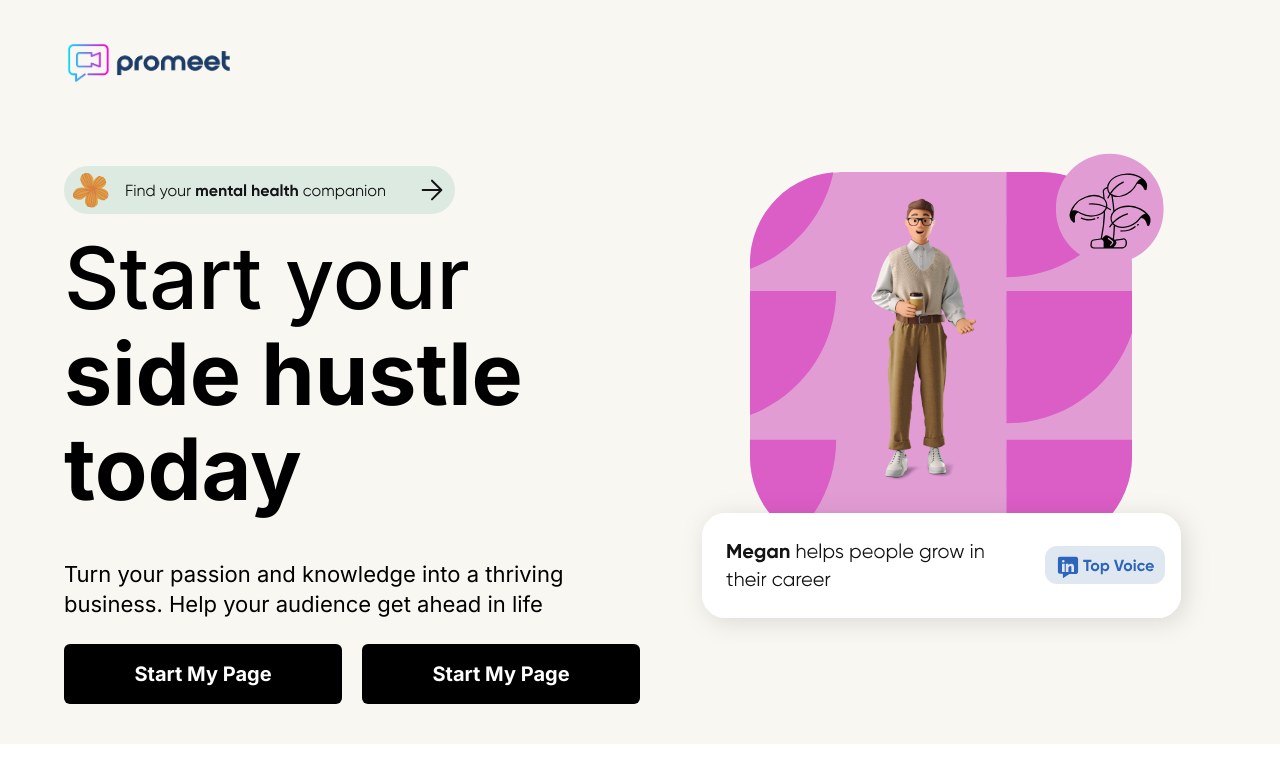
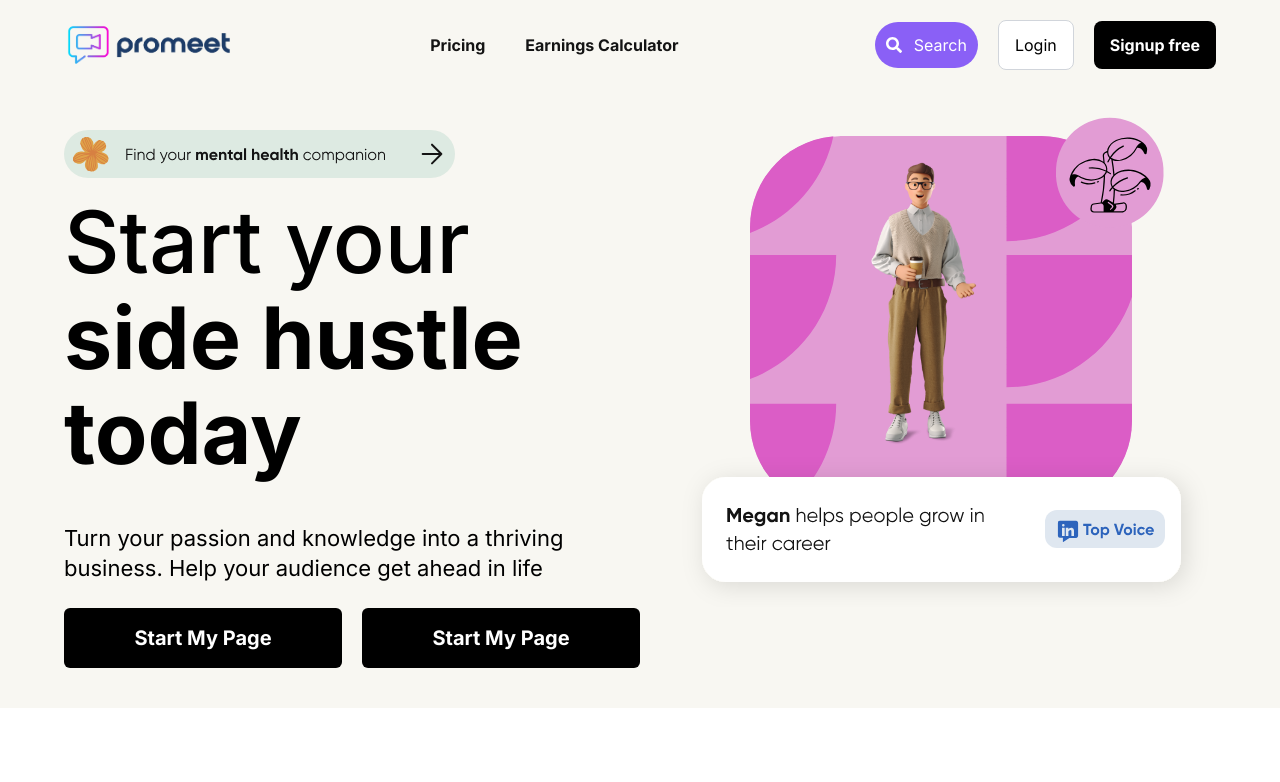
Before and after one commit to suraj270702/pro-meet, a Next.js app: page / in a window 1280 px wide. Shown: the top 782 px of the page. Built offline with nearby package versions, Linux system fonts and the light colour scheme.

Commit message:
navbar completed

```diff
--- a/components/Navbar.tsx
+++ b/components/Navbar.tsx
@@ -1,12 +1,30 @@
 import React from "react";
 import logoImg from "../img/logo-promeet-light-9f47740a.webp";
 import Image from "next/image";
+import Link from "next/link";
 
 const Navbar = () => {
   return (
-    <div className="mb-5 lg:mb-10 py-5 lg:py-10">
-      <div>
+    <div className="mb-5 lg:mb-10 py-5">
+      <div className="flex items-center justify-between">
       <Image src={logoImg} alt="" width={170} height={200} />
+      <div className="hidden lg:flex items-center gap-x-10">
+        <Link href={"/"} className="text-[#141414] text-[16px] font-bold hover:border-b-2 hover:border-b-[#141414] transition-all duration-300 ease-in-out">Pricing</Link>
+        <Link href={"/"} className="text-[#141414] text-[16px] font-bold hover:border-b-2 hover:border-b-[#141414] transition-all duration-300 ease-in-out">Earnings Calculator</Link>
+      </div>
+      <div className="hidden lg:flex items-center gap-x-5">
+        <button className="bg-[#8a60f6] rounded-[56px] text-[#fff] text-[16px] flex items-center p-[11px] gap-x-3">
+        <span className="ant-btn-icon"><svg stroke="currentColor" fill="currentColor" stroke-width="0" viewBox="0 0 512 512" height="1em" width="1em" xmlns="http://www.w3.org/2000/svg"><path d="M505 442.7L405.3 343c-4.5-4.5-10.6-7-17-7H372c27.6-35.3 44-79.7 44-128C416 93.1 322.9 0 208 0S0 93.1 0 208s93.1 208 208 208c48.3 0 92.7-16.4 128-44v16.3c0 6.4 2.5 12.5 7 17l99.7 99.7c9.4 9.4 24.6 9.4 33.9 0l28.3-28.3c9.4-9.4 9.4-24.6.1-34zM208 336c-70.7 0-128-57.2-128-128 0-70.7 57.2-128 128-128 70.7 0 128 57.2 128 128 0 70.7-57.2 128-128 128z"></path></svg></span>
+        Search
+
+        </button>
+        <button className="py-3 px-4 rounded-lg text-center bg-white border border-gray-300">
+            Login
+        </button>
+        <button className="py-3 px-4 rounded-lg text-center bg-[#000] text-[#fff] font-bold">
+            Signup free
+        </button>
+      </div>
       </div>
     </div>
   );
```
